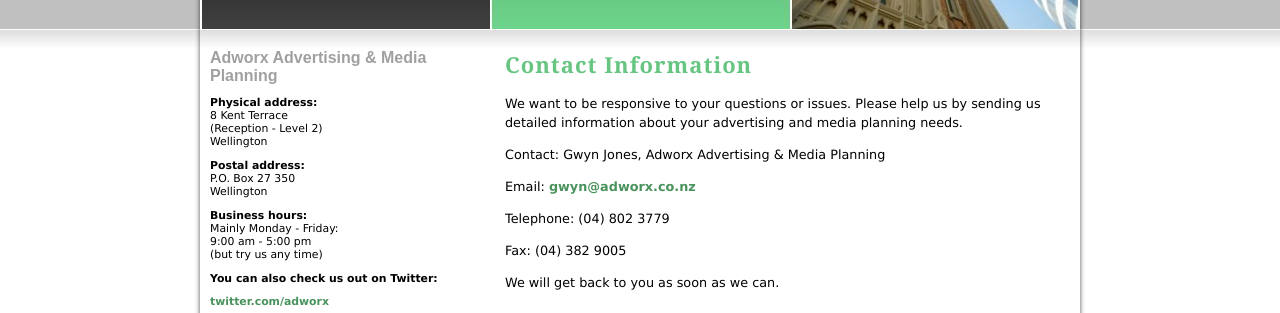
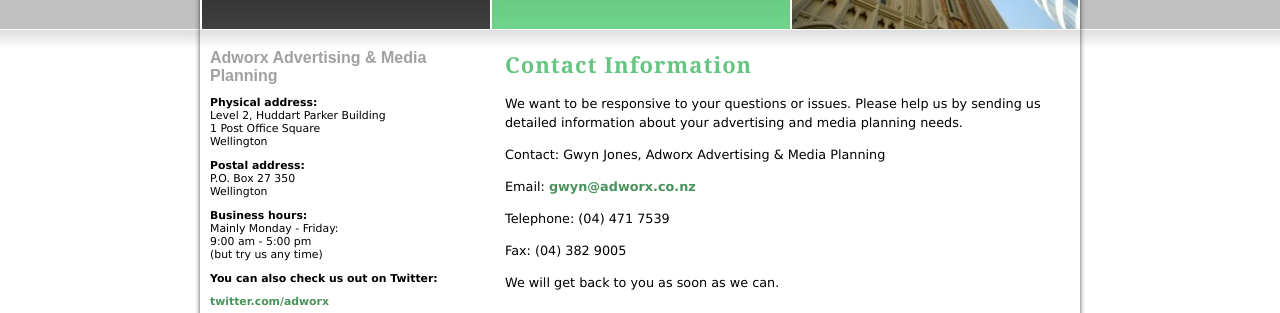
Before and after one commit to adworx/www.adworx.co.nz, a Jekyll site: the page built from contact.md, in a window 1280 px wide. Shown: the part 251-564 px from the top of the page. Built offline with Jekyll 4.4.1, drawn with Linux system fonts in a browser that asks for light colours.

Commit message:
update contact details

```diff
--- a/contact.md
+++ b/contact.md
@@ -6,8 +6,8 @@ sidebar:
     <h4>Adworx Advertising &amp; Media Planning</h4>
 
     <p><b>Physical address:</b><br>
-    8 Kent Terrace<br>
-    (Reception - Level 2)<br>
+    Level 2, Huddart Parker Building<br>
+    1 Post Office Square<br>
     Wellington
     </p>
 
@@ -24,7 +24,6 @@ sidebar:
     (but try us any time)
     </p>
 
-
     <p><b>You can also check us out on Twitter:</b></p>
 
     <p><a href="http://www.twitter.com/adworx">twitter.com/adworx</a></p>
@@ -39,7 +38,7 @@ Contact: Gwyn Jones, Adworx Advertising & Media Planning
 
 Email: [gwyn@adworx.co.nz](mailto:gwyn@adworx.co.nz)
 
-Telephone: (04) 802 3779
+Telephone: (04) 471 7539
 
 Fax: (04) 382 9005
 
```
